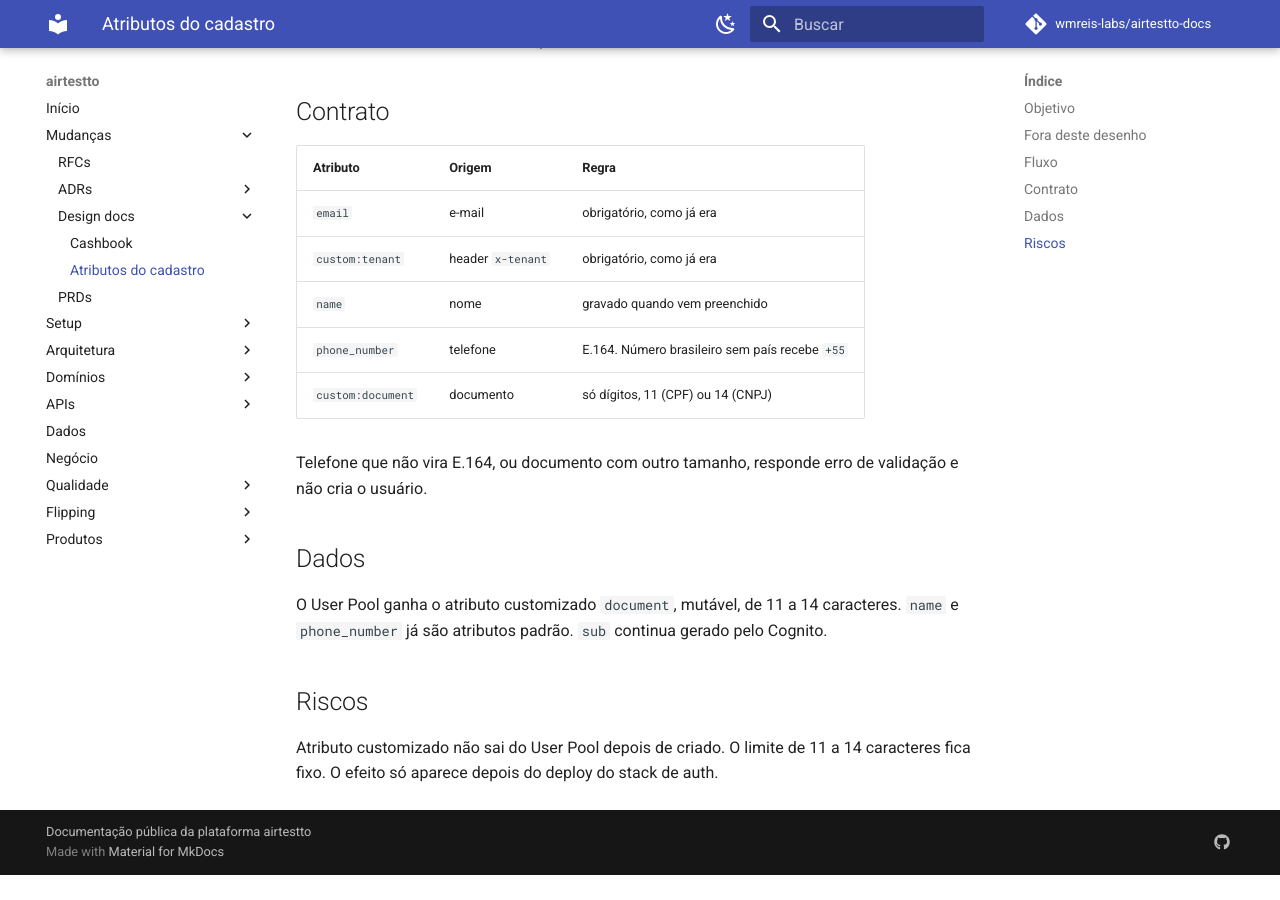
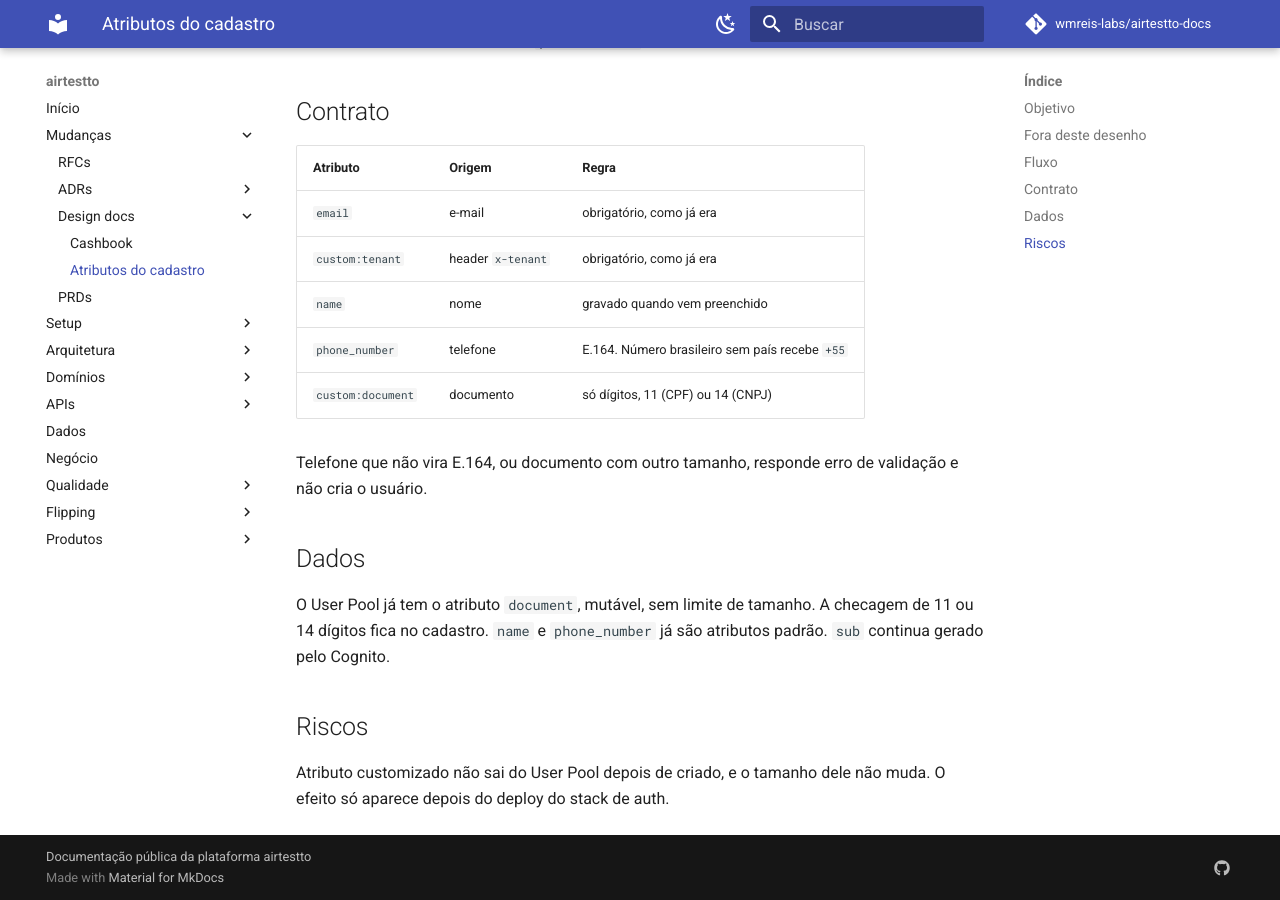
Before and after one commit to wmreis-labs/airtestto-docs, an MkDocs documentation site: the page built from docs/mudancas/design/2026-10-11-atributos-cadastro.md, in a window 1280 px wide and 900 px high, scrolled down 578 px. Built offline with MkDocs 1.6.1 and Material for MkDocs 9.7.7, drawn with Linux system fonts in a browser that asks for light colours; comment, search, counter and statistics services are not loaded; before the commit the page ends 1453 px from its top, so only the background shows below that.

Commit message:
docs: o atributo document do pool não tem limite de tamanho
Co-authored-by: Cursor <cursoragent@cursor.com>

```diff
--- a/docs/mudancas/design/2026-10-11-atributos-cadastro.md
+++ b/docs/mudancas/design/2026-10-11-atributos-cadastro.md
@@ -29,8 +29,8 @@ Telefone que não vira E.164, ou documento com outro tamanho, responde erro de v
 
 ## Dados
 
-O User Pool ganha o atributo customizado `document`, mutável, de 11 a 14 caracteres. `name` e `phone_number` já são atributos padrão. `sub` continua gerado pelo Cognito.
+O User Pool já tem o atributo `document`, mutável, sem limite de tamanho. A checagem de 11 ou 14 dígitos fica no cadastro. `name` e `phone_number` já são atributos padrão. `sub` continua gerado pelo Cognito.
 
 ## Riscos
 
-Atributo customizado não sai do User Pool depois de criado. O limite de 11 a 14 caracteres fica fixo. O efeito só aparece depois do deploy do stack de auth.
+Atributo customizado não sai do User Pool depois de criado, e o tamanho dele não muda. O efeito só aparece depois do deploy do stack de auth.
```
